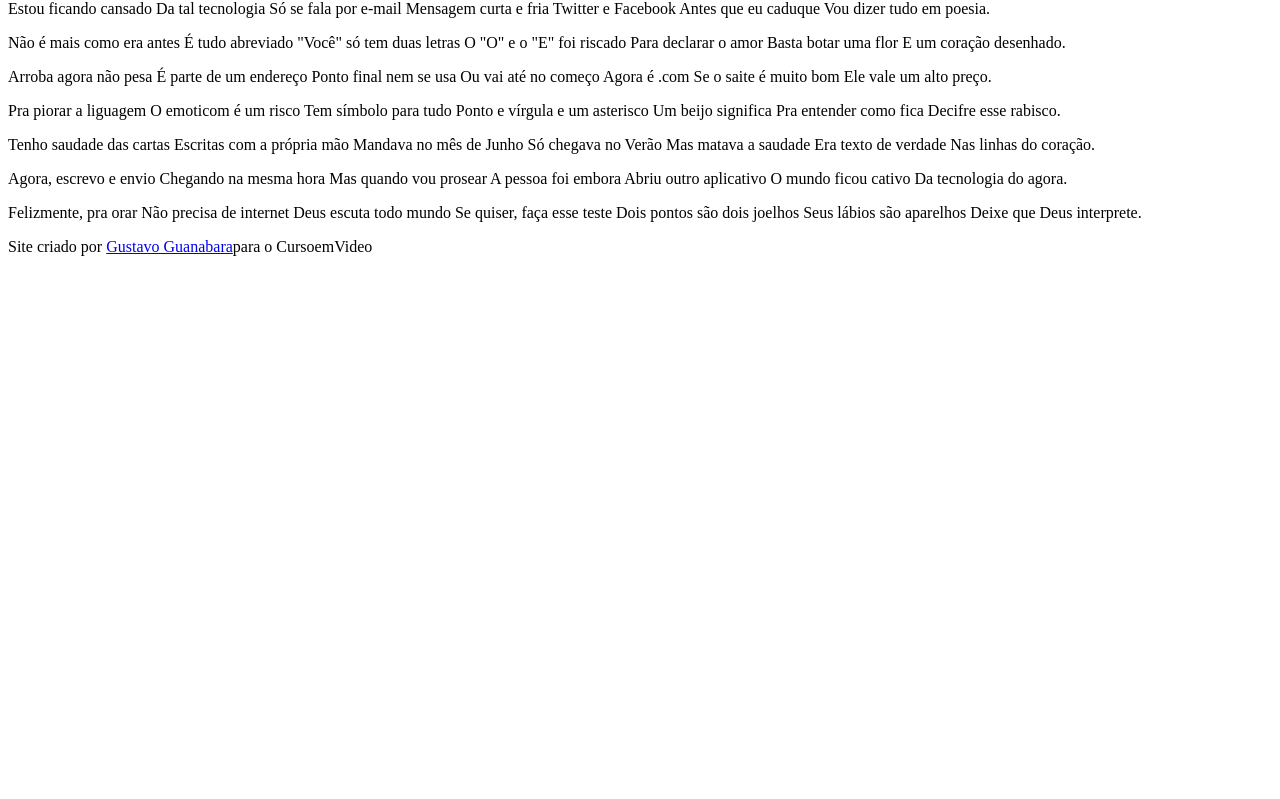
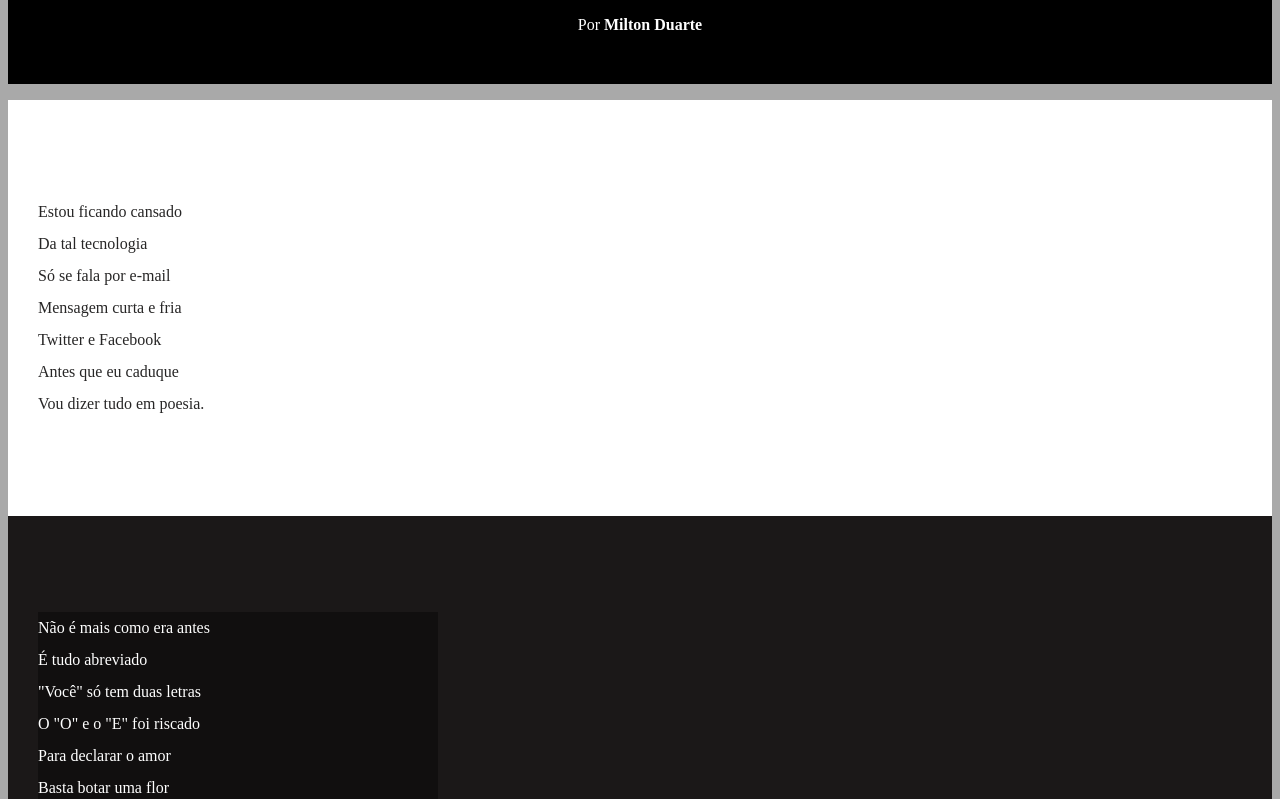
Before and after one commit to Lucasbatistasousa/html_css, a plain HTML site: page desafios/modulo2/desafio12/projeto-cordel.html in a window 1280 px wide. Shown: the part 114-913 px from the top of the page. Before the commit the page ends 800 px from the top, so only its background shows below. Drawn offline with Linux system fonts and the light colour scheme.

Commit message:
Atualizei o estilo dos textos

```diff
--- a/desafios/modulo2/desafio12/projeto-cordel.html
+++ b/desafios/modulo2/desafio12/projeto-cordel.html
@@ -9,68 +9,74 @@
 <body>
     <header>
         <h1>Cordel Moderno</h1>
-        <p>Por <a href="#">Milton Duarte</a></p>
+        <p>Por <a href="https://www.recantodasletras.com.br/poesias/3186743" target="_blank">Milton Duarte</a></p>
     </header>
-    <section>
-        <p>Estou ficando cansado
-            Da tal tecnologia
-            Só se fala por e-mail
-            Mensagem curta e fria
-            Twitter e Facebook
-            Antes que eu caduque
+
+    <section class="normal">
+        <p>Estou ficando cansado<br>
+            Da tal tecnologia <br>
+            Só se fala por e-mail <br>
+            Mensagem curta e fria <br>
+            Twitter e Facebook <br>
+            Antes que eu caduque <br>
             Vou dizer tudo em poesia.</p>
     </section>
-    <section>
-        <p>Não é mais como era antes
-            É tudo abreviado
-            "Você" só tem duas letras
-            O "O" e o "E" foi riscado
-            Para declarar o amor
-            Basta botar uma flor
+
+    <section class="imagem">
+        <p>Não é mais como era antes <br>
+            É tudo abreviado <br>
+            "Você" só tem duas letras <br>
+            O "O" e o "E" foi riscado <br>
+            Para declarar o amor <br>
+            Basta botar uma flor <br>
             E um coração desenhado.</p>
     </section>
-    <section>
-        <p>Arroba agora não pesa
-            É parte de um endereço
-            Ponto final nem se usa
-            Ou vai até no começo
-            Agora é .com
-            Se o saite é muito bom
+
+    <section class="normal">
+        <p>Arroba agora não pesa <br>
+            É parte de um endereço <br>
+            Ponto final nem se usa <br>
+            Ou vai até no começo <br>
+            Agora é .com <br>
+            Se o saite é muito bom <br>
             Ele vale um alto preço.</p>
-            <p>Pra piorar a liguagem
-                O emoticom é um risco
-                Tem símbolo para tudo
-                Ponto e vírgula e um asterisco
-                Um beijo significa
-                Pra entender como fica
+            <p>Pra piorar a liguagem <br>
+                O emoticom é um risco <br>
+                Tem símbolo para tudo <br>
+                Ponto e vírgula e um asterisco <br>
+                Um beijo significa <br>
+                Pra entender como fica <br>
                 Decifre esse rabisco.</p>
     </section>
-    <section>
-        <p>Tenho saudade das cartas
-            Escritas com a própria mão
-            Mandava no mês de Junho
-            Só chegava no Verão
-            Mas matava a saudade
-            Era texto de verdade
+
+    <section class="imagem">
+        <p>Tenho saudade das cartas <br>
+            Escritas com a própria mão <br>
+            Mandava no mês de Junho <br>
+            Só chegava no Verão <br>
+            Mas matava a saudade <br>
+            Era texto de verdade <br>
             Nas linhas do coração.
             </p>
     </section>
-    <section>
-        <p>Agora, escrevo e envio
-            Chegando na mesma hora
-            Mas quando vou prosear
-            A pessoa foi embora
-            Abriu outro aplicativo
-            O mundo ficou cativo
+
+    <section class="normal">
+        <p>Agora, escrevo e envio <br>
+            Chegando na mesma hora <br>
+            Mas quando vou prosear <br>
+            A pessoa foi embora <br>
+            Abriu outro aplicativo <br>
+            O mundo ficou cativo <br>
             Da tecnologia do agora.</p>
-        <p>Felizmente, pra orar
-            Não precisa de internet
-            Deus escuta todo mundo
-            Se quiser, faça esse teste
-            Dois pontos são dois joelhos
-            Seus lábios são aparelhos
+        <p>Felizmente, pra orar <br>
+            Não precisa de internet <br>
+            Deus escuta todo mundo <br>
+            Se quiser, faça esse teste <br>
+            Dois pontos são dois joelhos <br>
+            Seus lábios são aparelhos <br>
             Deixe que Deus interprete.</p>
     </section>
-    <footer><p>Site criado por <a href="#">Gustavo Guanabara</a>para o <a href="#"></a>CursoemVideo</p></footer>
+
+    <footer><p>Site criado por <a href="https://gustavoguanabara.github.io" target="_blank">Gustavo Guanabara</a>para o <a href="https://www.cursoemvideo.com" target="_blank"></a>CursoemVideo</p></footer>
 </body>
 </html>
--- a/desafios/modulo2/desafio12/style.css
+++ b/desafios/modulo2/desafio12/style.css
@@ -5,7 +5,65 @@
 @import url('https://fonts.googleapis.com/css2?family=Oswald:wght@200..700&family=Passion+One:wght@400;700;900&family=Sriracha&display=swap');
 </style>
 
-body{
+*{
+    margin: 0px;
+    padding: 0px;
+}
+html, body{
+    min-height: 100vh;
+    background-color: darkgray;
+}
+
+header{
+    background-color: black;
+    color: white;
+    text-align: center;
+}
+
+header > h1 {
+    padding-top: 50px;
+    font-variant: small-caps;
+}
+
+header > p {
+    padding-bottom: 50px;
+}
+
+header a, footer a{
+    color: white;
+    text-decoration: none;
+    font-weight: bolder;
+}
+
+header a:hover, footer a:hover{
+    text-decoration: underline;
+}
+
+section{
+    padding-top: 10vh;
+    padding-bottom: 10vh;
+    padding-left: 30px;
+    line-height: 2em;
+}
+
+section.normal{
     background-color: white;
-    font-family: ;
+    color: rgb(39, 38, 38);
 }
+
+section.imagem{
+    background-color: rgb(27, 24, 24);
+    color: white;
+}
+
+section.imagem > p {
+    width: 400px;
+    background-color: rgba(0, 0, 0, 0.384);
+}
+
+footer{
+    background-color: black;
+    color: white;
+    text-align: center;
+    padding: 10px;
+}
```
